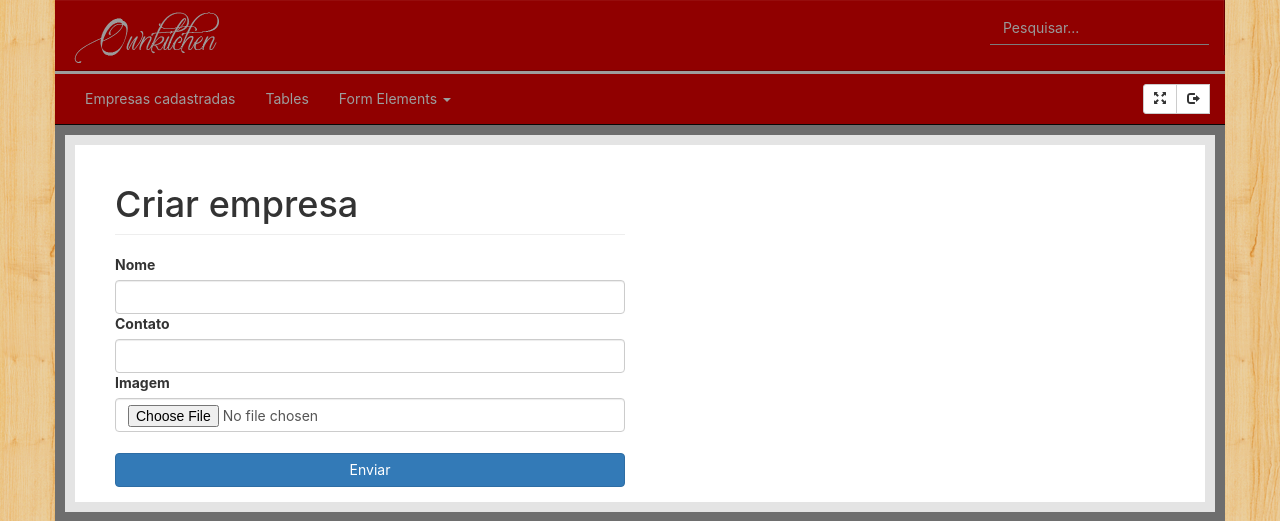
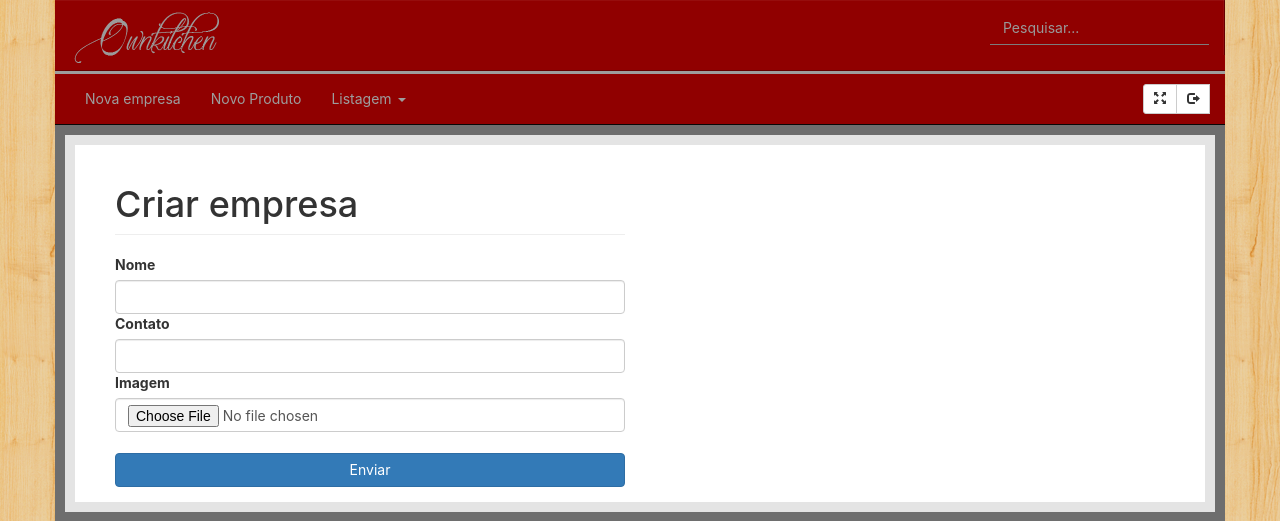
Before and after one commit to laialii/Ownkitchen, a Laravel app: page /addempresa in a window 1280 px wide. Shown: the top 521 px of the page. Run offline with Laravel 8, Linux system fonts and the light colour scheme; the visitor is signed in with stand-in values (Sample User, id 1); style sheets or scripts are compiled from the project's sources; settings files or empty folders that the repository lacks are supplied; some libraries are stand-ins or nearby versions.

Commit message:
navbar com links

```diff
--- a/resources/views/layouts/template.blade.php
+++ b/resources/views/layouts/template.blade.php
@@ -97,17 +97,15 @@
         <div class="collapse navbar-collapse navbar-ex1-collapse">
           <!-- .nav -->
           <ul class="nav navbar-nav">
-            <li><a href="dashboard.html">Empresas cadastradas</a></li>
-            <li><a href="table.html">Tables</a></li>
+            <li><a href="{{action('EmpresaController@criar')}}">Nova empresa</a></li>
+            <li><a href="{{action('ProdutoController@criar')}}">Novo Produto</a></li>
             <li class='dropdown '>
               <a href="#" class="dropdown-toggle" data-toggle="dropdown">
-                Form Elements <b class="caret"></b>
+                Listagem <b class="caret"></b>
               </a>
               <ul class="dropdown-menu">
-                <li><a href="form-general.html">General</a></li>
-                <li><a href="form-validation.html">Validation</a></li>
-                <li><a href="form-wysiwyg.html">WYSIWYG</a></li>
-                <li><a href="form-wizard.html">Wizard &amp; File Upload</a></li>
+                <li><a href="{{action('EmpresaController@index')}}">Empresas</a></li>
+                <li><a href="{{action('ProdutoController@index')}}">Produtos</a></li>
               </ul>
             </li>
           </ul>
```
Also changed, not shown: 1 other file.
